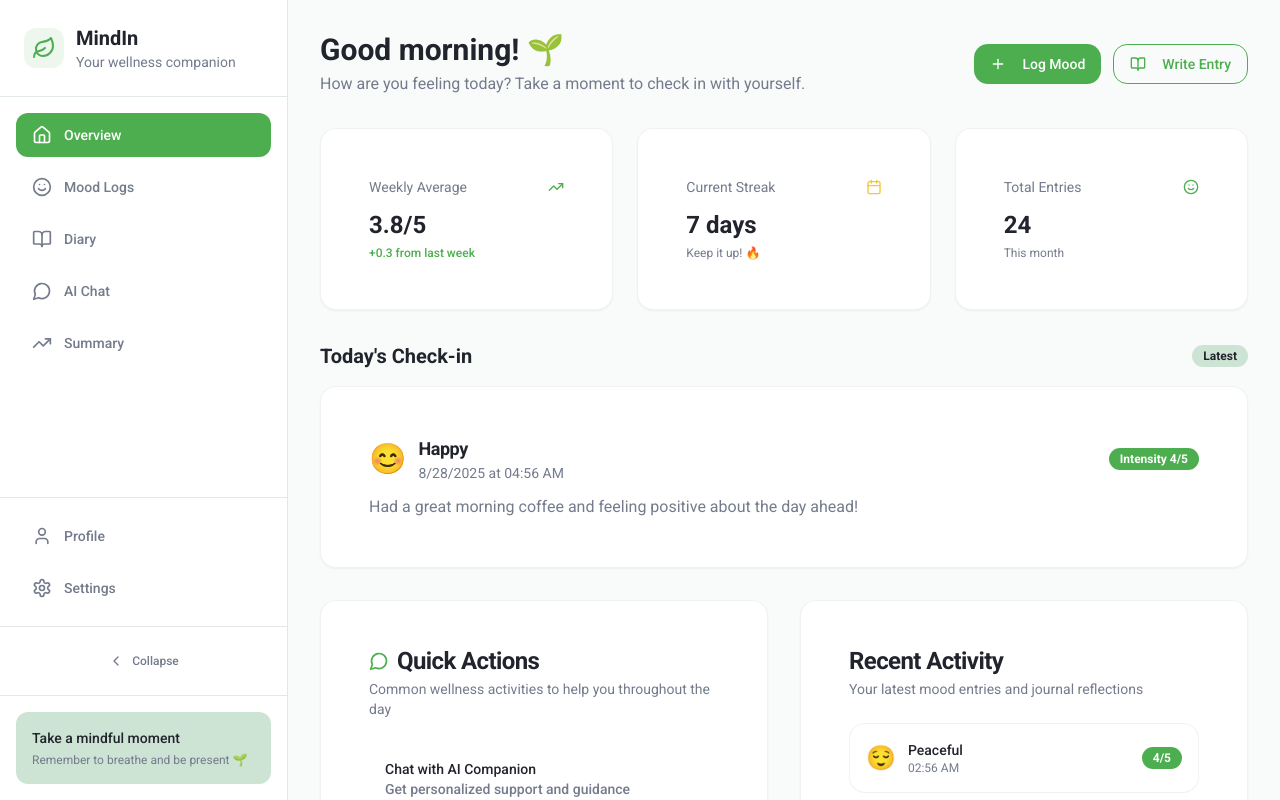
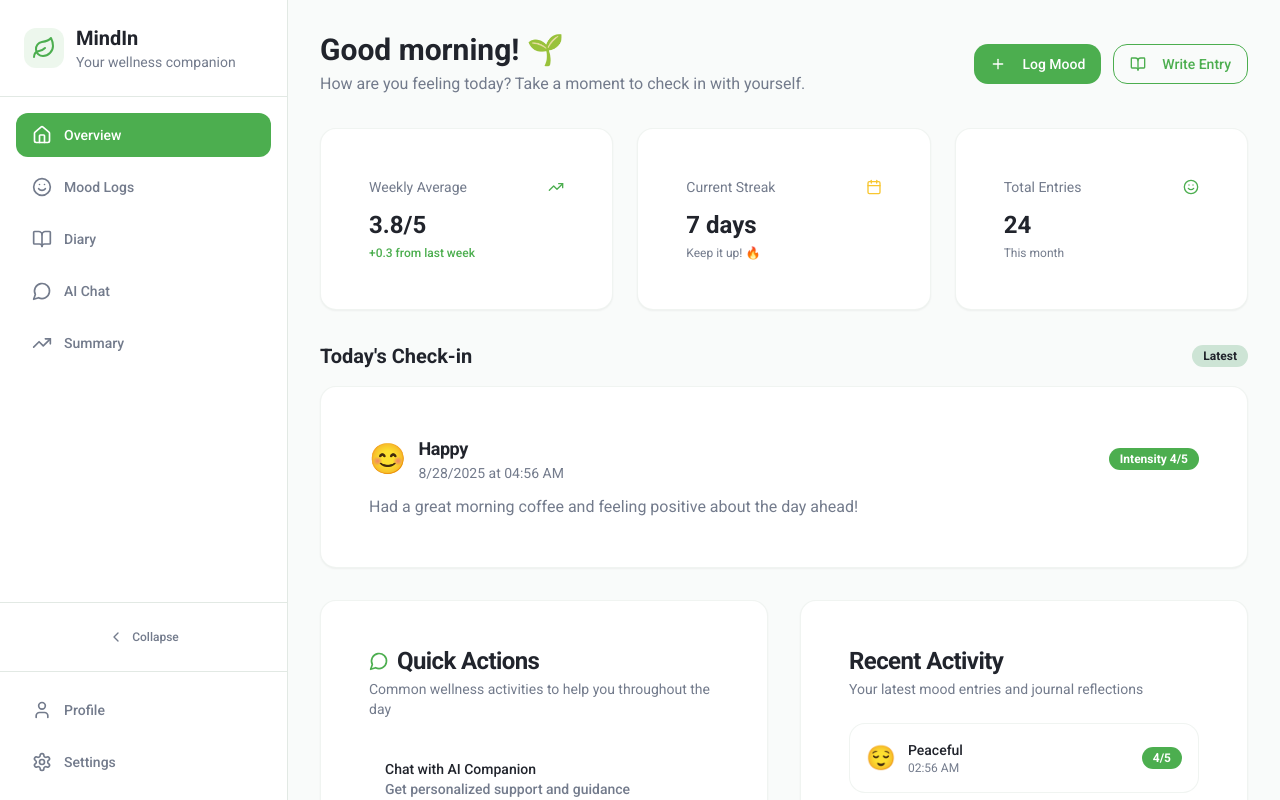
Before and after one commit to mindsin567/verde-mind-log, a React (Vite) app: page /dashboard in a window 1280 px wide. Shown: the top 800 px of the page. Built offline with nearby package versions, Linux system fonts and the light colour scheme.

Commit message:
Fix sidebar layout and positioning
Refactor sidebar to be fixed, unscrollable, and full height. Ensure Profile and Settings are always at the bottom. Adjust main content padding for collapsed and expanded states. Remove "Mindful Moment" card.

```diff
--- a/src/components/layout/DashboardLayout.tsx
+++ b/src/components/layout/DashboardLayout.tsx
@@ -4,14 +4,12 @@ import { Sidebar } from "./Sidebar";
 export function DashboardLayout() {
   return (
     <div className="min-h-screen bg-background">
-      <div className="flex">
-        <Sidebar />
-        <main className="flex-1 lg:pl-0 pl-16">
-          <div className="max-w-7xl mx-auto p-4 lg:p-8">
-            <Outlet />
-          </div>
-        </main>
-      </div>
+      <Sidebar />
+      <main className="ml-20 lg:ml-72 transition-all duration-300">
+        <div className="max-w-7xl mx-auto p-4 lg:p-8">
+          <Outlet />
+        </div>
+      </main>
     </div>
   );
 }
--- a/src/components/layout/Sidebar.tsx
+++ b/src/components/layout/Sidebar.tsx
@@ -60,7 +60,7 @@ export function Sidebar({ className }: SidebarProps) {
       </div>
 
       {/* Main Navigation */}
-      <nav className="flex-1 p-4 space-y-2 overflow-hidden">
+      <nav className="p-4 space-y-2">
         {mainNavigation.map((item) => {
           const isActive = location.pathname === item.href;
           return (
@@ -83,6 +83,31 @@ export function Sidebar({ className }: SidebarProps) {
           );
         })}
       </nav>
+
+      {/* Spacer to push bottom content down */}
+      <div className="flex-1"></div>
+
+      {/* Collapse Toggle - Desktop Only */}
+      <div className="hidden lg:block p-4 border-t border-border">
+        <Button
+          variant="ghost"
+          size="sm"
+          onClick={() => setIsCollapsed(!isCollapsed)}
+          className={cn(
+            "w-full flex items-center gap-2 hover:bg-accent text-muted-foreground hover:text-accent-foreground transition-all duration-200",
+            isCollapsed && "justify-center px-0"
+          )}
+        >
+          {isCollapsed ? (
+            <ChevronRight className="h-4 w-4" />
+          ) : (
+            <>
+              <ChevronLeft className="h-4 w-4" />
+              <span className="text-xs">Collapse</span>
+            </>
+          )}
+        </Button>
+      </div>
 
       {/* Bottom Navigation - Profile & Settings */}
       <div className="p-4 space-y-2 border-t border-border">
@@ -108,40 +133,6 @@ export function Sidebar({ className }: SidebarProps) {
           );
         })}
       </div>
-
-      {/* Collapse Toggle - Desktop Only */}
-      <div className="hidden lg:block p-4 border-t border-border">
-        <Button
-          variant="ghost"
-          size="sm"
-          onClick={() => setIsCollapsed(!isCollapsed)}
-          className={cn(
-            "w-full flex items-center gap-2 hover:bg-accent text-muted-foreground hover:text-accent-foreground transition-all duration-200",
-            isCollapsed && "justify-center px-0"
-          )}
-        >
-          {isCollapsed ? (
-            <ChevronRight className="h-4 w-4" />
-          ) : (
-            <>
-              <ChevronLeft className="h-4 w-4" />
-              <span className="text-xs">Collapse</span>
-            </>
-          )}
-        </Button>
-      </div>
-
-      {/* Mindful Moment - Only when expanded */}
-      {!isCollapsed && (
-        <div className="p-4 border-t border-border">
-          <div className="p-4 bg-wellness-calm rounded-xl">
-            <p className="text-sm font-medium text-foreground">Take a mindful moment</p>
-            <p className="text-xs text-muted-foreground mt-1">
-              Remember to breathe and be present 🌱
-            </p>
-          </div>
-        </div>
-      )}
     </div>
   );
 
@@ -168,11 +159,11 @@ export function Sidebar({ className }: SidebarProps) {
       {/* Sidebar */}
       <aside
         className={cn(
-          "fixed lg:static inset-y-0 left-0 z-40 transform transition-all duration-300 ease-in-out lg:translate-x-0 h-screen flex-shrink-0",
+          "fixed inset-y-0 left-0 z-50 transform transition-all duration-300 ease-in-out h-screen flex-shrink-0",
           // Mobile states
-          isMobileOpen ? "translate-x-0" : "-translate-x-full",
+          isMobileOpen ? "translate-x-0" : "-translate-x-full lg:translate-x-0",
           // Desktop collapsed states
-          isCollapsed ? "lg:w-20" : "lg:w-72",
+          isCollapsed ? "w-20" : "w-72",
           className
         )}
       >
```
